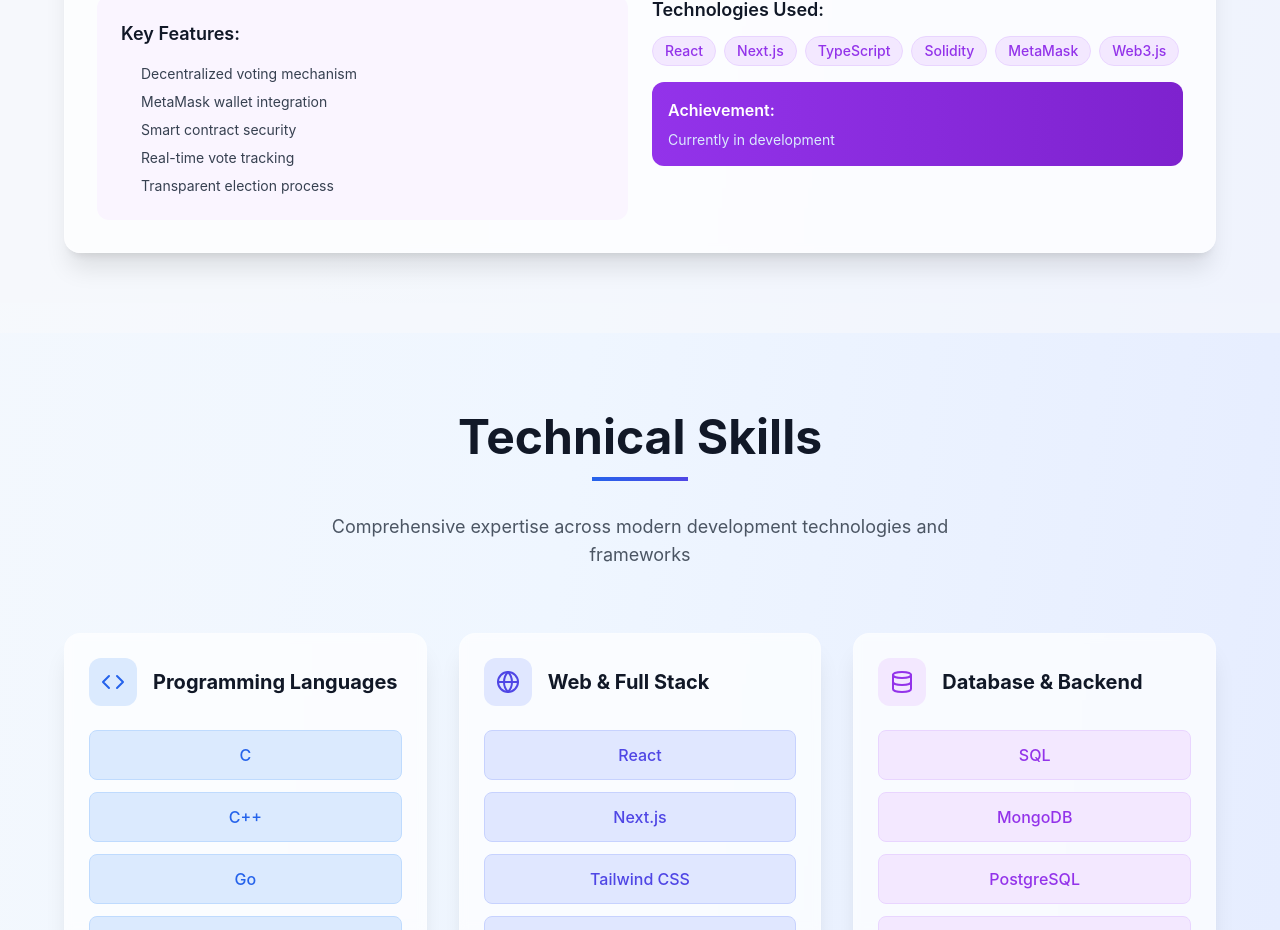
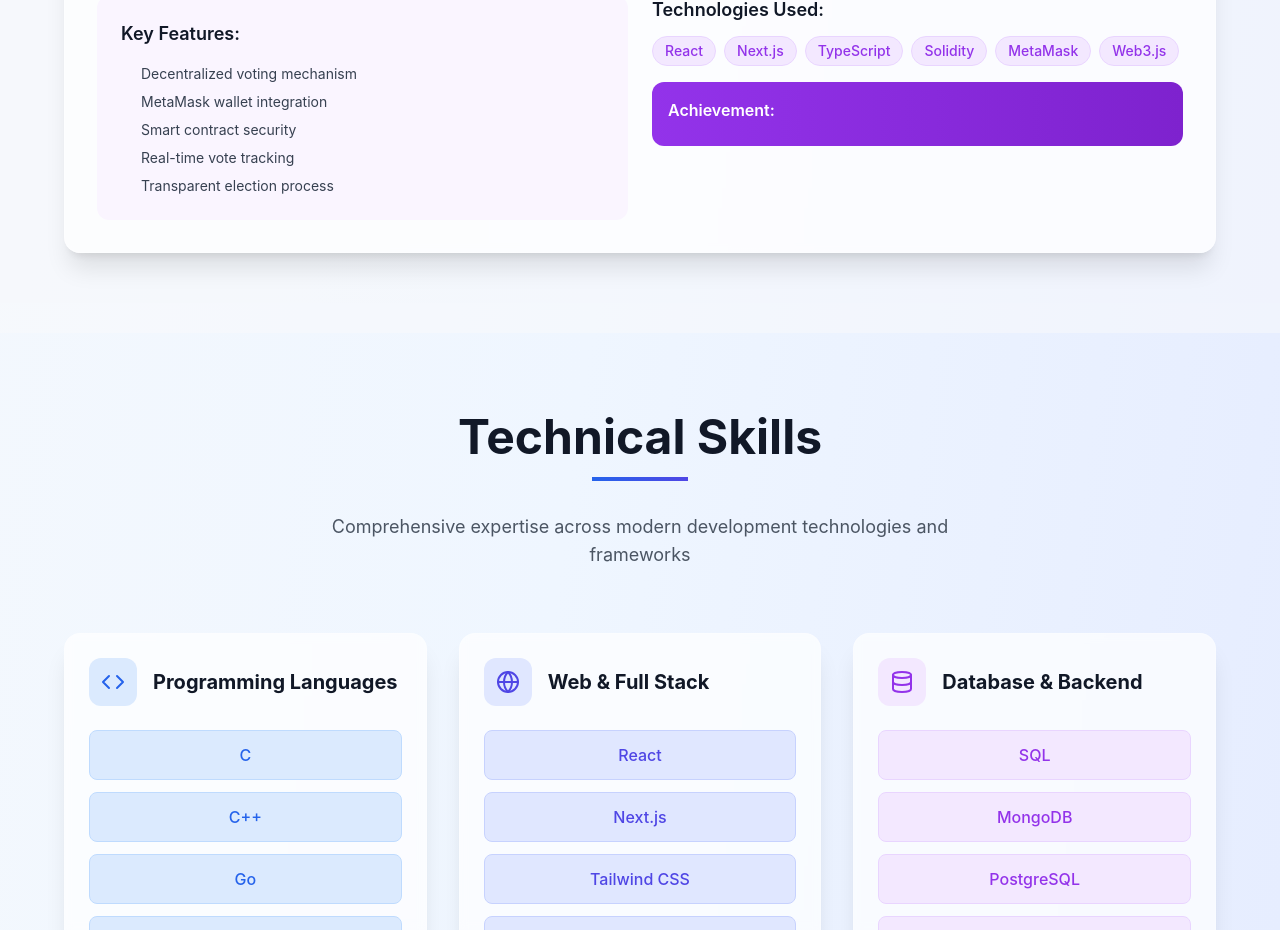
Before and after one commit to AhVir/AhVir.github.io_, a React (Vite) app: page / in a window 1280 px wide. Shown: the part 5032-5962 px from the top of the page. Built offline with nearby package versions, Linux system fonts and the light colour scheme.

Commit message:
Edited: Project.tsx

```diff
--- a/src/components/Projects.tsx
+++ b/src/components/Projects.tsx
@@ -60,7 +60,7 @@ const Projects = () => {
         'Transparent election process'
       ],
       technologies: ['React', 'Next.js', 'TypeScript', 'Solidity', 'MetaMask', 'Web3.js'],
-      achievement: 'Currently in development',
+      // achievement: 'Currently in development',
       links: {
         github: 'https://github.com/AhVir/VoteChain/',
         live: null
```
